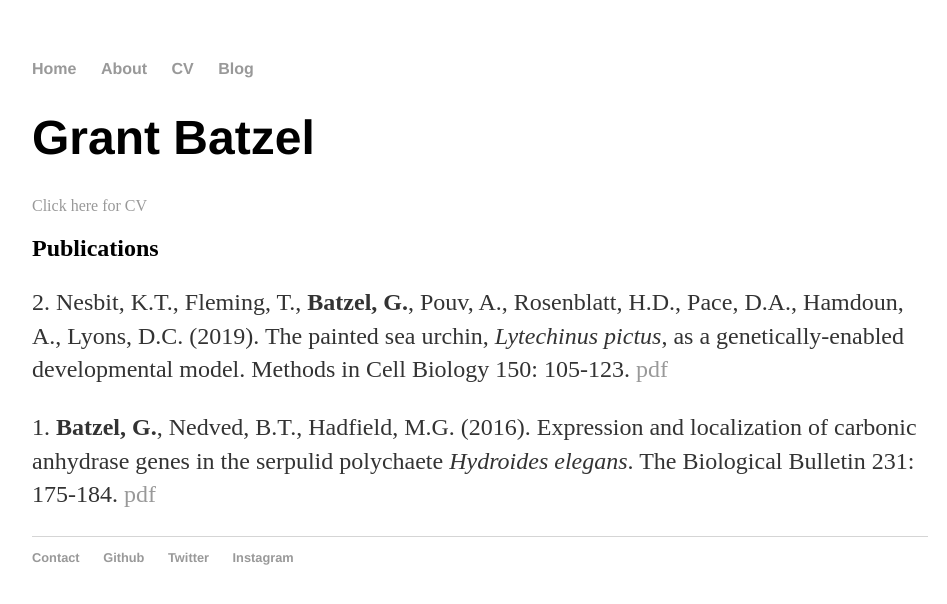
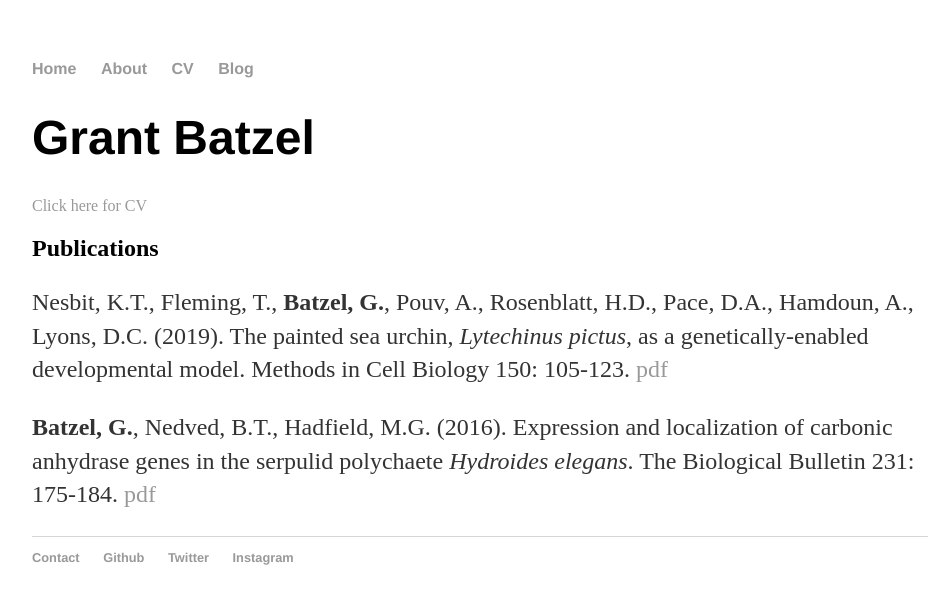
Before and after one commit to gbatzel/gbatzel, a Jekyll site: the page built from cv/index.html, in a window 1280 px wide. Shown: the top 604 px of the page, without its empty margins (160-1107 px from the left). Built offline with Jekyll 4.4.1, drawn with Linux system fonts in a browser that asks for light colours.

Commit message:
Update index.html

```diff
--- a/cv/index.html
+++ b/cv/index.html
@@ -7,8 +7,8 @@ title: Grant's CV
 					<h1>Grant Batzel</h1>
 					<a href="batzel_cv.pdf" class="download" title="Download CV as PDF">Click here for CV</a>
 					<h2>Publications</h2>
-					<p>2. Nesbit, K.T., Fleming, T., <strong>Batzel, G.</strong>, Pouv, A., Rosenblatt, H.D., Pace, D.A., Hamdoun, A., Lyons, D.C. (2019). The painted sea urchin, <i>Lytechinus pictus</i>, as a genetically-enabled developmental model. Methods in Cell Biology 150: 105-123. <a href="lpictus.pdf" class="download" title="Download pdf">pdf</a><p>
-					<p>1. <strong>Batzel, G.</strong>, Nedved, B.T., Hadfield, M.G. (2016). Expression and localization of carbonic anhydrase genes in the serpulid polychaete <i>Hydroides elegans</i>. The Biological Bulletin 231: 175-184. <a href="helegans.pdf" class="download" title="Download pdf">pdf</a><p>
+					<p>Nesbit, K.T., Fleming, T., <strong>Batzel, G.</strong>, Pouv, A., Rosenblatt, H.D., Pace, D.A., Hamdoun, A., Lyons, D.C. (2019). The painted sea urchin, <i>Lytechinus pictus</i>, as a genetically-enabled developmental model. Methods in Cell Biology 150: 105-123. <a href="lpictus.pdf" class="download" title="Download pdf">pdf</a><p>
+					<p><strong>Batzel, G.</strong>, Nedved, B.T., Hadfield, M.G. (2016). Expression and localization of carbonic anhydrase genes in the serpulid polychaete <i>Hydroides elegans</i>. The Biological Bulletin 231: 175-184. <a href="helegans.pdf" class="download" title="Download pdf">pdf</a><p>
 
 
 
```
